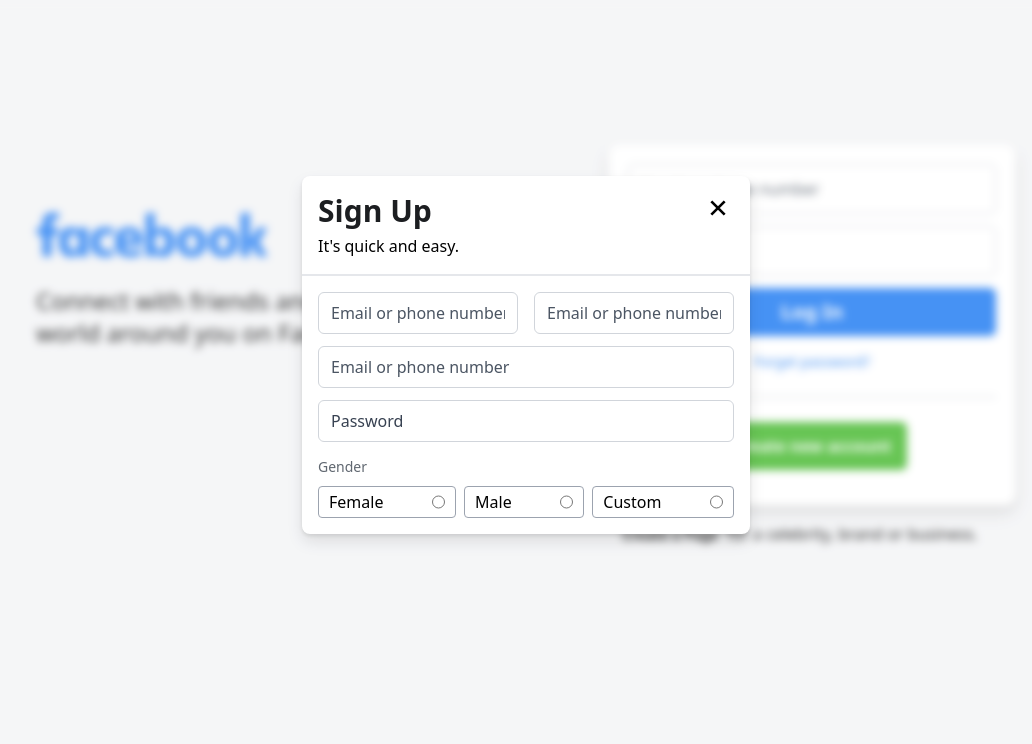
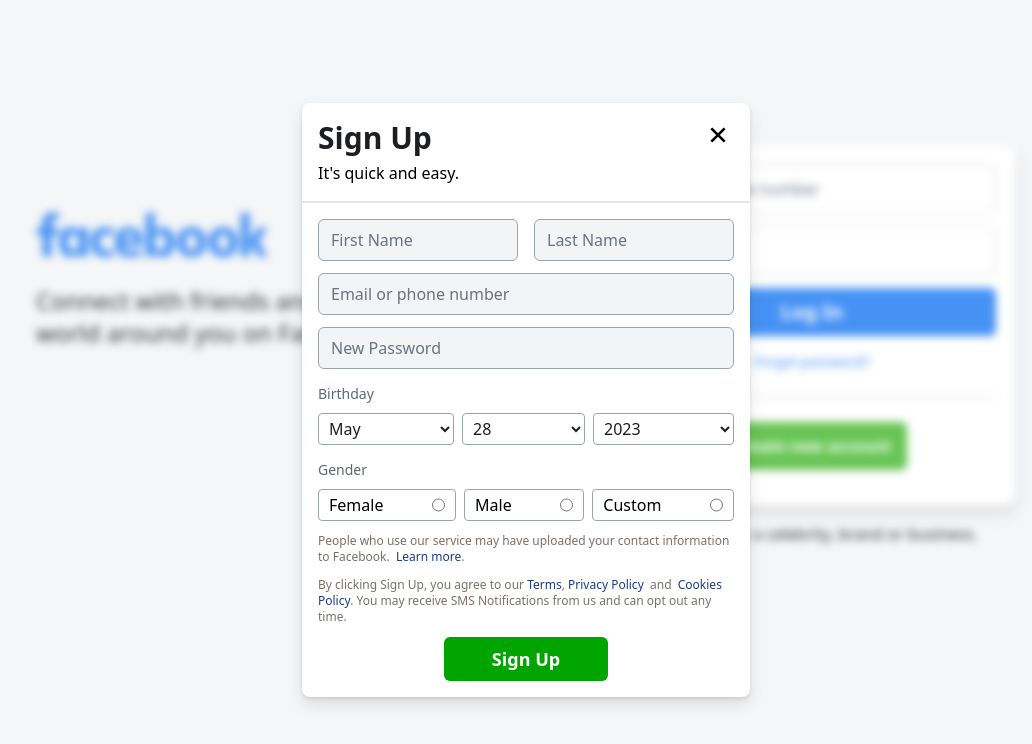
Before and after one commit to PrabeenGautam/Facebook-Clone, a React (Vite) app: page / in a window 1280 px wide. Shown: the top 744 px of the page, without its empty margins (114-1146 px from the left). Built offline with nearby package versions, Linux system fonts and the light colour scheme.

Commit message:
Added Select Input

```diff
--- /dev/null
+++ b/src/assets/data/year.data.ts
@@ -0,0 +1,13 @@
+export const month = [
+  "Jan",
+  "Feb",
+  "Mar",
+  "Apr",
+  "May",
+  "Jun",
+  "Aug",
+  "Sep",
+  "Oct",
+  "Nov",
+  "Dec",
+];
--- a/src/components/input/Checkbox.tsx
+++ b/src/components/input/Checkbox.tsx
@@ -9,17 +9,17 @@
 function Checkbox(props: Props) {
   return (
     <span
-      className={`relative flex h-8 items-center rounded-[4px] border border-gray-400 bg-white ${props.className}`}
+      className={` relative flex h-8 cursor-pointer items-center rounded-[4px] border border-gray-400 bg-white ${props.className} `}
     >
       <label
-        className="color-[#1c1e21] w-full pl-2.5 capitalize"
+        className="color-[#1c1e21] w-full cursor-pointer pl-2.5 capitalize"
         htmlFor={props.label}
       >
         {props.label}
       </label>
       <input
         type="radio"
-        className="absolute right-2.5 top-0 h-full"
+        className="absolute right-2.5 top-0 h-full cursor-pointer"
         name={props.name}
         value={props.value}
         id={props.label}
--- /dev/null
+++ b/src/components/input/Select.tsx
@@ -0,0 +1,36 @@
+import { HTMLAttributes } from "react";
+import generateValue from "../../utils/generateValue";
+
+interface Props extends HTMLAttributes<HTMLElement> {
+  data?: string[] | number[];
+  selected?: number | string;
+  name: string;
+}
+
+function Select(props: Props) {
+  let dataArray = props.data;
+
+  return (
+    <select
+      name={props.name}
+      id={props.id}
+      title={props.title}
+      defaultValue={props.defaultValue}
+      className={`flex h-8 cursor-pointer items-center rounded-[4px] border border-gray-400 bg-white pl-1.5 ${props.className} `}
+    >
+      {dataArray &&
+        dataArray.map((value, index) => {
+          return (
+            <option
+              key={`${props.id}-${index}`}
+              value={props.id === "month" ? index + 1 : value}
+            >
+              {value}
+            </option>
+          );
+        })}
+    </select>
+  );
+}
+
+export default Select;
--- a/src/components/modal/Modal.tsx
+++ b/src/components/modal/Modal.tsx
@@ -5,9 +5,9 @@
 
 function ModalContent(props: ModalProps) {
   return (
-    <div className="modal fixed inset-0 z-50 flex w-full justify-center bg-[rgba(255,255,255,0.2)] backdrop-blur-sm">
+    <div className="modal fixed inset-0 z-50 flex w-full items-center justify-center bg-[rgba(255,255,255,0.2)] backdrop-blur-sm">
       <div
-        className={`modal-container custom-shadow mx-6 mt-44 h-fit animate-fade-up rounded-lg bg-white ${props.contentClassName} `}
+        className={`modal-container custom-shadow mx-6  h-fit animate-fade-up rounded-lg bg-white ${props.contentClassName} `}
       >
         {/* Heading Sections  */}
         <div className="header flex justify-between border-b-2 p-4">
--- a/src/pages/auth/SignUp.page.tsx
+++ b/src/pages/auth/SignUp.page.tsx
@@ -1,7 +1,20 @@
+import { Link } from "react-router-dom";
 import Checkbox from "../../components/input/Checkbox";
 import Modal from "../../components/modal/Modal";
+import Select from "../../components/input/Select";
+import { month } from "../../assets/data/year.data";
+import generateValue from "../../utils/generateValue";
 
 function SignUpModal() {
+  const date = new Date();
+
+  const currentMonth = date.getMonth() + 1;
+  const currentDate = date.getDate();
+  const currentYear = date.getFullYear();
+
+  const dateArray = generateValue(1, 31);
+  const yearArray = generateValue(1905, currentYear);
+
   return (
     <Modal
       heading="Sign Up"
@@ -12,43 +25,75 @@
         <div className="fullname space-y-3 md:flex md:gap-4 md:space-y-0">
           <div className="form-input md:w-1/2">
             <input
-              className=" w-full rounded-md border  border-gray-300 px-3 py-2 text-base placeholder-gray-600 focus:border-blue-700 focus:placeholder-gray-400 focus:caret-blue-700 focus:shadow-sm focus:outline-none"
+              className=" w-full rounded-md border  border-gray-400 bg-gray-100 px-3 py-2 text-base placeholder-gray-500 focus:border-blue-700 focus:placeholder-gray-400 focus:caret-blue-700 focus:shadow-sm focus:outline-none"
               type="text"
-              name="username"
-              id="username"
-              placeholder="Email or phone number"
+              name="firstname"
+              id="firstname"
+              placeholder="First Name"
             />
           </div>
 
           <div className="form-input md:w-1/2">
             <input
-              className="t w-full rounded-md  border border-gray-300 px-3 py-2 text-base placeholder-gray-600 focus:border-blue-700 focus:placeholder-gray-400 focus:caret-blue-700 focus:shadow-sm focus:outline-none"
+              className="t w-full rounded-md  border border-gray-400 bg-gray-100 px-3 py-2 text-base placeholder-gray-500 focus:border-blue-700 focus:placeholder-gray-400 focus:caret-blue-700 focus:shadow-sm focus:outline-none"
               type="text"
-              name="username"
-              id="username"
-              placeholder="Email or phone number"
+              name="lastname"
+              id="lastname"
+              placeholder="Last Name"
             />
           </div>
         </div>
 
         <div className="form-input">
           <input
-            className="t w-full rounded-md  border border-gray-300 px-3 py-2 text-base placeholder-gray-600 focus:border-blue-700 focus:placeholder-gray-400 focus:caret-blue-700 focus:shadow-sm focus:outline-none"
+            className="t w-full rounded-md  border border-gray-400 bg-gray-100 px-3 py-2 text-base placeholder-gray-500 focus:border-blue-700 focus:placeholder-gray-400 focus:caret-blue-700 focus:shadow-sm focus:outline-none"
             type="text"
             name="username"
-            id="username"
+            id="sign-username"
             placeholder="Email or phone number"
           />
         </div>
 
         <div className="form-input">
           <input
-            className="t w-full rounded-md border border-gray-300 px-3 py-2 text-base placeholder-gray-700 focus:border-blue-500 focus:placeholder-gray-400 focus:caret-blue-700 focus:shadow-sm focus:outline-none"
+            className="t w-full rounded-md border border-gray-400 bg-gray-100 px-3 py-2 text-base placeholder-gray-500 focus:border-blue-500 focus:placeholder-gray-400 focus:caret-blue-700 focus:shadow-sm focus:outline-none"
             type="password"
             name="password"
-            id="password"
-            placeholder="Password"
+            id="sign-password"
+            placeholder="New Password"
           />
+        </div>
+
+        <div className="form-input">
+          <label className="text-sm/[20px] text-[#606770]">Birthday</label>
+          <div className="mt-2 flex gap-2">
+            <Select
+              name="month"
+              id="month"
+              title="Birthday Month"
+              className="flex-auto"
+              defaultValue={currentMonth}
+              data={month}
+            />
+
+            <Select
+              name="month"
+              id="date"
+              title="Birthday Month"
+              className="flex-auto"
+              defaultValue={currentDate}
+              data={dateArray}
+            />
+
+            <Select
+              name="year"
+              id="year"
+              title="Birthday Month"
+              className="flex-auto"
+              defaultValue={currentYear}
+              data={yearArray}
+            />
+          </div>
         </div>
 
         <div className="form-input">
@@ -74,6 +119,61 @@
             />
           </div>
         </div>
+
+        <p className="text-xs text-stone-500">
+          People who use our service may have uploaded your contact information
+          to Facebook. &nbsp;
+          <Link
+            className="text-blue-900 hover:underline"
+            to="/help"
+            target="_blank"
+            rel="nofollow"
+          >
+            Learn more
+          </Link>
+          .
+        </p>
+
+        <p className="text-xs text-stone-500">
+          By clicking Sign Up, you agree to our{" "}
+          <Link
+            className="text-blue-900 hover:underline"
+            to="/legal/terms/update"
+            id="terms-link"
+            target="_blank"
+            rel="nofollow"
+          >
+            Terms
+          </Link>
+          ,&nbsp;
+          <Link
+            className="text-blue-900 hover:underline"
+            to="/about/privacy/"
+            target="_blank"
+            rel="nofollow"
+          >
+            Privacy Policy
+          </Link>
+          &nbsp; and &nbsp;
+          <Link
+            className="text-blue-900 hover:underline"
+            to="/policies/cookies/"
+            target="_blank"
+            rel="nofollow"
+          >
+            Cookies Policy
+          </Link>
+          . You may receive SMS Notifications from us and can opt out any time.
+        </p>
+
+        <div className="my-6 flex justify-center">
+          <button
+            type="submit"
+            className="btn w-fit bg-[#00a400] px-12 py-2 text-lg font-bold text-white transition duration-500 ease-in-out hover:bg-[#36a420]"
+          >
+            Sign Up
+          </button>
+        </div>
       </form>
     </Modal>
   );
--- /dev/null
+++ b/src/utils/generateValue.ts
@@ -0,0 +1,5 @@
+function generateValue(min: number, max: number) {
+  return Array.from({ length: max - min + 1 }, (_, index) => index + min);
+}
+
+export default generateValue;
```
